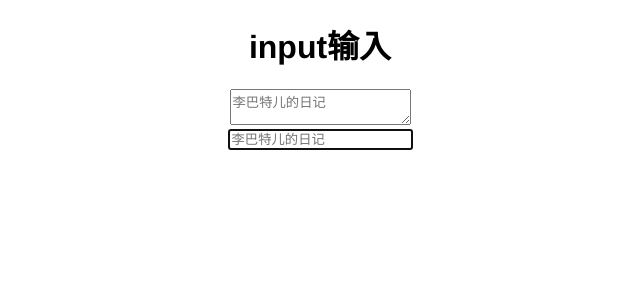
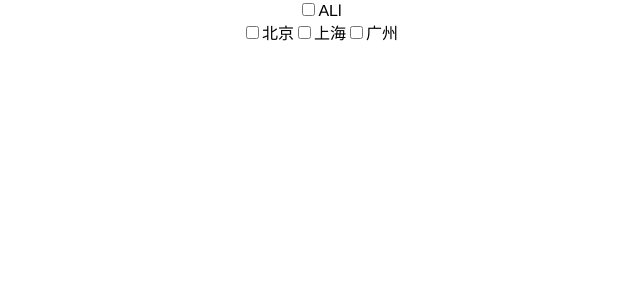
Before and after one commit to skoll1/react-test, a React (Create React App) app in the folder my-element/: page / in a window 1280 px wide. Shown: the top 300 px of the page, without its empty margins (320-960 px from the left). Built offline with nearby package versions, Linux system fonts and the light colour scheme.

Commit message:
checkbox is ok

```diff
--- a/my-element/src/App.js
+++ b/my-element/src/App.js
@@ -7,7 +7,8 @@ import 'element-theme-default';
 
 
 // import Index from './form/radio/index'
-import Index from './form/input'
+// import Index from './form/input'
+import Index from './form/checkbox'
 import './App.css';
 
 class App extends Component {
--- /dev/null
+++ b/my-element/src/form/checkbox/checkbox.jsx
@@ -0,0 +1,126 @@
+import React,{Component}from 'react';
+import classNames from 'classnames';
+import PropTypes from 'prop-types'
+class Checkbox extends Component {
+    static elementType='Checkbox'
+    // 打下的标记，唯一ID
+
+    constructor(props){
+        super(props)
+        this.state={
+            checked:props.checked,
+            // state的值还可以使用根据传入的props来初始化
+            focus:props.focus,
+            label:this.getLabel(props),
+            // 这个定义state的时候还可以使用函数么？
+
+
+        }
+   }
+  componentWillReceiveProps(nextProps){
+    this.setState({
+        checked:nextProps.checked,focus:nextProps.focus,label:this.getLabel(nextProps)
+    })
+  }
+  componentDidMount(){
+    //   console.log(this.state.label)
+  }
+  getLabel(props){
+    if(props.truelabel||props.falseLabel){
+        return props.checked ? props.trueLabel:props.falseLabel;
+        // 大小写搞错了
+    }else{
+
+        return props.label;
+    }
+  }
+
+  onFocus(){
+      this.setState({
+          focus:true
+      })
+  }
+
+  onBlur(){
+      this.setState({
+          focus:false
+      })
+  }
+  onChange(e){
+        if(e.target instanceof HTMLInputElement){
+            const {label}=this.state;
+            const {trueLabel,falseLabel}=this.props;
+            const checked=e.target.checked;
+            const group=this.context.ElCheckboxGroup;
+
+            if(group){
+                const length=group.state.options.length+(checked?1:-1)
+                if(group.props.min!==undefined&&length<group.props.min){
+                    return;
+                }
+
+                if(group.props.max!==undefined&&group.props.max){
+                    return;
+                }
+            }
+            let newLabel=label;
+            if(this.props.trueLabel||this.props.falseLabel){
+                newLabel=checked?trueLabel:falseLabel;
+            }
+
+            this.setState({
+                checked:checked,
+                label:newLabel,
+            },()=>{
+                if(this.props.onChange){
+                    this.props.onChange(checked)
+                }
+            })
+        }
+  }
+    render(){
+      let checkboxClass=classNames({
+            'el-checkbox__input':true,
+            'is-disabled':this.props.disabled,
+            'is-checked':this.state.checked,
+            'is-indeterminate':this.props.indeterminate,
+            'is-focus':this.state.focus
+      })
+      return(
+        <label className="el-checkbox">
+            <span className={checkboxClass}>
+                    <span className='el-checkbox__inner'>
+
+                    </span>
+                    <input
+                            className="el-checkbox__original"
+                            checked={this.state.checked}
+                            disabled={this.props.disabled}
+                            onFocus={this.onFocus.bind(this)}
+                            onBlur={this.onBlur.bind(this)}
+                            onChange={this.onChange.bind(this)}
+                            type="checkbox"/>
+            </span>
+            <span className="el-checkbox__label">
+                    {this.props.children||this.state.label}
+            </span>
+        </label>
+      )
+    }
+   }
+export default Checkbox;
+Checkbox.propTypes = {
+    label: PropTypes.string,
+    trueLabel: PropTypes.oneOfType([PropTypes.string, PropTypes.number]),
+    falseLabel: PropTypes.oneOfType([PropTypes.string, PropTypes.number]),
+    disabled: PropTypes.bool,
+    checked: PropTypes.bool,
+    indeterminate: PropTypes.bool,
+    focus: PropTypes.bool,
+    onChange: PropTypes.func
+  };
+
+  Checkbox.defaultProps = {
+    checked: false,
+    focus: false
+  };
--- /dev/null
+++ b/my-element/src/form/checkbox/checkboxGroup.jsx
@@ -0,0 +1,95 @@
+import React,{Component}from 'react';
+import PropTypes from 'prop-types'
+
+// 如何实现对一些小的组件的集合的使用
+
+class CheckboxGroup extends Component {
+    constructor(props){
+        super(props);
+        this.state={
+            options:this.props.value||[],
+            min:this.props.min,
+            max:this.props.max,
+        };
+   }
+    componentDidMount(){
+
+   }
+    componentWillUnMount(){
+
+  }
+    componentWillReceiveProps(nextProps){
+      if(nextProps.value!==this.props.value){
+        this.setState({
+          options:nextProps.value
+        })
+      }
+    }
+    onChange(value,checked){
+        if(this.state.options.length+1<this.state.max&&this.state.options.length>this.state.min){
+          console.log('ok')
+          // 反正最大值和最小值都在这个里面
+        }
+        const index=this.state.options.indexOf(value);
+        if(checked){
+          if(index===-1){
+            this.state.options.push(value);
+          }
+        }else{
+          this.state.options.splice(index,1)
+        }
+
+        this.forceUpdate();
+        if(this.props.onChange){
+          this.props.onChange(this.state.options)
+        }
+
+    }
+    render(){
+      const {options}=this.state;
+
+      const children=React.Children.map(this.props.children,(child,index)=>{
+        if(!child){
+          return null;
+        }
+
+
+        const elelemtType=child.type.elementType;
+
+        if(elelemtType!=='Checkbox'&& elelemtType!=='CheckboxButton'){
+
+          return null;
+        }
+
+        return React.cloneElement(
+          child,
+          Object.assign({},child.props,{
+            key:index,
+            checked:child.props.checked||options.includes(child.props.value)||options.includes(child.props.label),
+            onChange:this.onChange.bind(this,child.props.value||child.props.label),
+          })
+        )
+      });
+
+      return (
+        <div className='el-checkbox-group'>
+            {children}
+        </div>
+      )
+    }
+   }
+export default CheckboxGroup;
+
+// CheckboxGroup.childContextTypes = {
+//   ElCheckboxGroup: PropTypes.any
+// };
+
+CheckboxGroup.propTypes = {
+  min: PropTypes.oneOfType([PropTypes.string, PropTypes.number]),
+  max: PropTypes.oneOfType([PropTypes.string, PropTypes.number]),
+  size: PropTypes.string,
+  fill: PropTypes.string,
+  textColor: PropTypes.string,
+  value: PropTypes.any,
+  onChange: PropTypes.func,
+};
--- /dev/null
+++ b/my-element/src/form/checkbox/index.jsx
@@ -0,0 +1,92 @@
+import React,{Component}from 'react';
+import Checkbox from './checkbox'
+import CheckboxGroup from './checkboxGroup'
+class Index extends Component {
+    constructor(props){
+      super(props)
+      // 组合框的state
+      this.state={
+        checkList:['1','2',3],
+        checkAll:false,
+        isIndeterminate:false,
+        cities:['上海','广州','北京'],
+        checkedCities:[]
+      }
+   }
+    componentDidMount(){
+
+   }
+    componentWillUnMount(){
+
+  }
+  onChange(e){
+      console.log(e)
+  }
+  handleCheckAllChange(checked){
+    const checkedCities=checked?['上海','北京','广州']:[];
+
+    this.setState({
+      isIndeterminate:false,
+      checkAll:checked,
+      checkedCities:checkedCities,
+    })
+  }
+
+  handleCheckAllCitiesChange(value){
+      const checkedCount=value.length;
+      const citiesLength=this.state.cities.length;
+
+      this.setState({
+        checkedCities:value,
+        checkAll:checkedCount===citiesLength,
+        isIndeterminate:checkedCount>0&&checkedCount<citiesLength,
+      })
+  }
+    render(){
+      return(
+        <div className=''>
+                {/* <Checkbox
+                            // disabled
+                            checked
+                            trueLabel="选中"
+                            falseLabel="未选中"
+                            onChange={this.onChange.bind(this)}></Checkbox> */}
+
+                <Checkbox
+                  checked={this.state.checkAll}
+                  indeterminate={this.state.isIndeterminate}
+                  onChange={this.handleCheckAllChange.bind(this)}
+                >
+                ALl
+                </Checkbox>
+                <CheckboxGroup
+                                onChange={this.handleCheckAllCitiesChange.bind(this)}
+                                min='1'
+                                max='2'
+                                value={this.state.checkedCities}>
+
+                        {/* <Checkbox label="复选框 A"></Checkbox>
+                        <Checkbox label="复选框 B"></Checkbox>
+                        <Checkbox label="复选框 C"></Checkbox> */}
+
+                        {
+                          // this.state.cities.map((city,index)=>{
+                          //   <Checkbox key={index} label='123'>
+
+                          //   </Checkbox>
+
+                          // })
+                        }
+                        <Checkbox label="北京"></Checkbox>
+                        <Checkbox label="上海"></Checkbox>
+                        <Checkbox label="广州"></Checkbox>
+
+
+                </CheckboxGroup>
+
+
+        </div>
+      )
+    }
+   }
+export default Index;
```
Also changed, not shown: my-element/src/form/iImage/iImage.jsx (added, +21 -0 lines).
